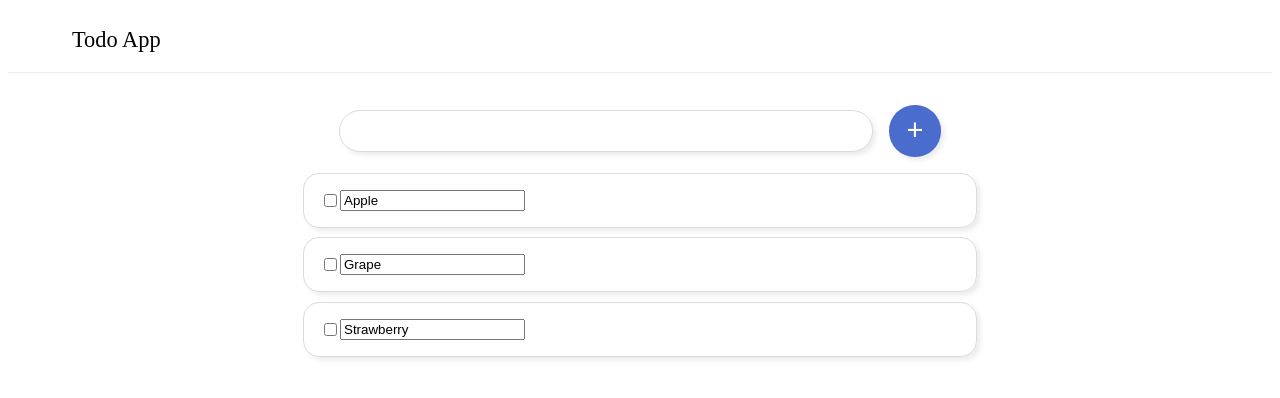
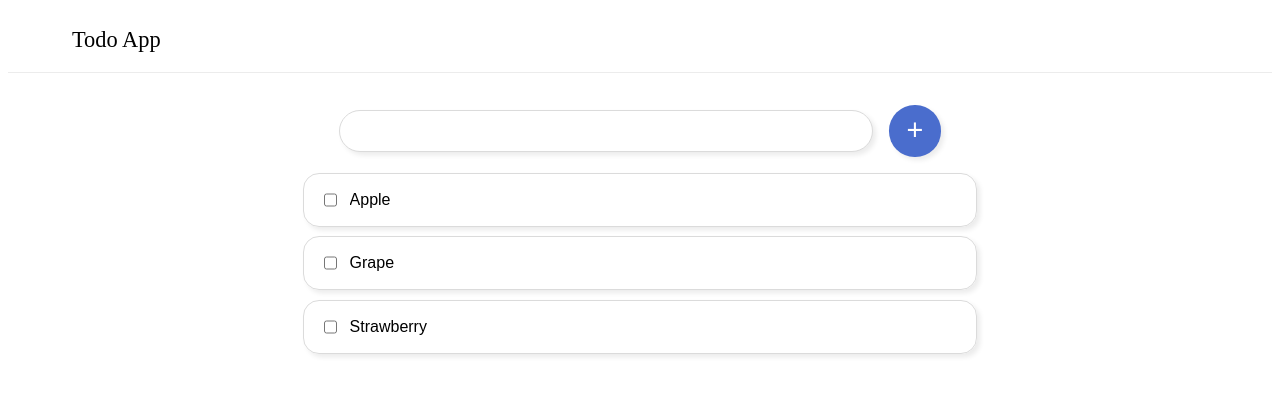
Before and after one commit to ryosuke1256/TodoReactTest, a React (Create React App) app: page / in a window 1280 px wide. Shown: the top 398 px of the page. Built offline with nearby package versions, Linux system fonts and the light colour scheme.

Commit message:
fix: TodoList>style.module.css

```diff
--- a/src/components/modules/TodoList/style.module.css
+++ b/src/components/modules/TodoList/style.module.css
@@ -20,7 +20,7 @@
   padding: 20px;
 }
 
-.title {
+.todoTitle {
   padding-left: 0.6rem;
   border: none;
   font-size: inherit;
```
